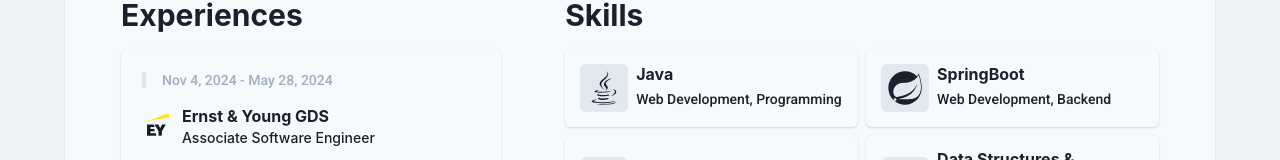
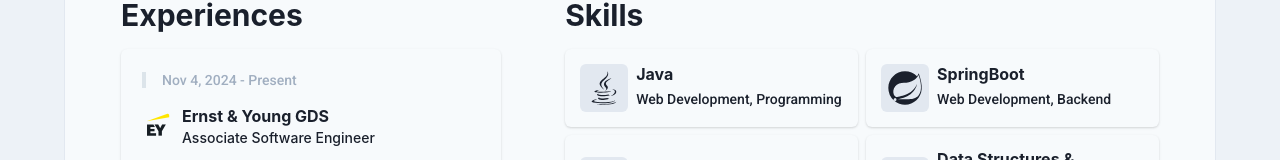
Before and after one commit to sidhart-singh/my-portfolio, a React (Vite) app: page / in a window 1280 px wide. Shown: the part 545-705 px from the top of the page. Built offline with nearby package versions, Linux system fonts and the light colour scheme.

Commit message:
Update Experience End Date

```diff
--- a/src/components/Experience.jsx
+++ b/src/components/Experience.jsx
@@ -84,6 +84,12 @@ const ExperienceCard = ({ experience }) => {
     certificateUrl,
   } = experience;
 
+  const today = new Date();
+  const isToday =
+    endDate.getDate() === today.getDate() &&
+    endDate.getMonth() === today.getMonth() &&
+    endDate.getFullYear() === today.getFullYear();
+
   return (
     <Card
       borderWidth={"1px"}
@@ -109,11 +115,13 @@ const ExperienceCard = ({ experience }) => {
               year: "numeric",
             })}{" "}
             -{" "}
-            {endDate.toLocaleDateString("en", {
-              month: "short",
-              day: "numeric",
-              year: "numeric",
-            })}
+            {isToday
+              ? "Present"
+              : endDate.toLocaleDateString("en", {
+                  month: "short",
+                  day: "numeric",
+                  year: "numeric",
+                })}
           </Text>
         </HStack>
         <HStack py={4} alignItems={"center"}>
```
